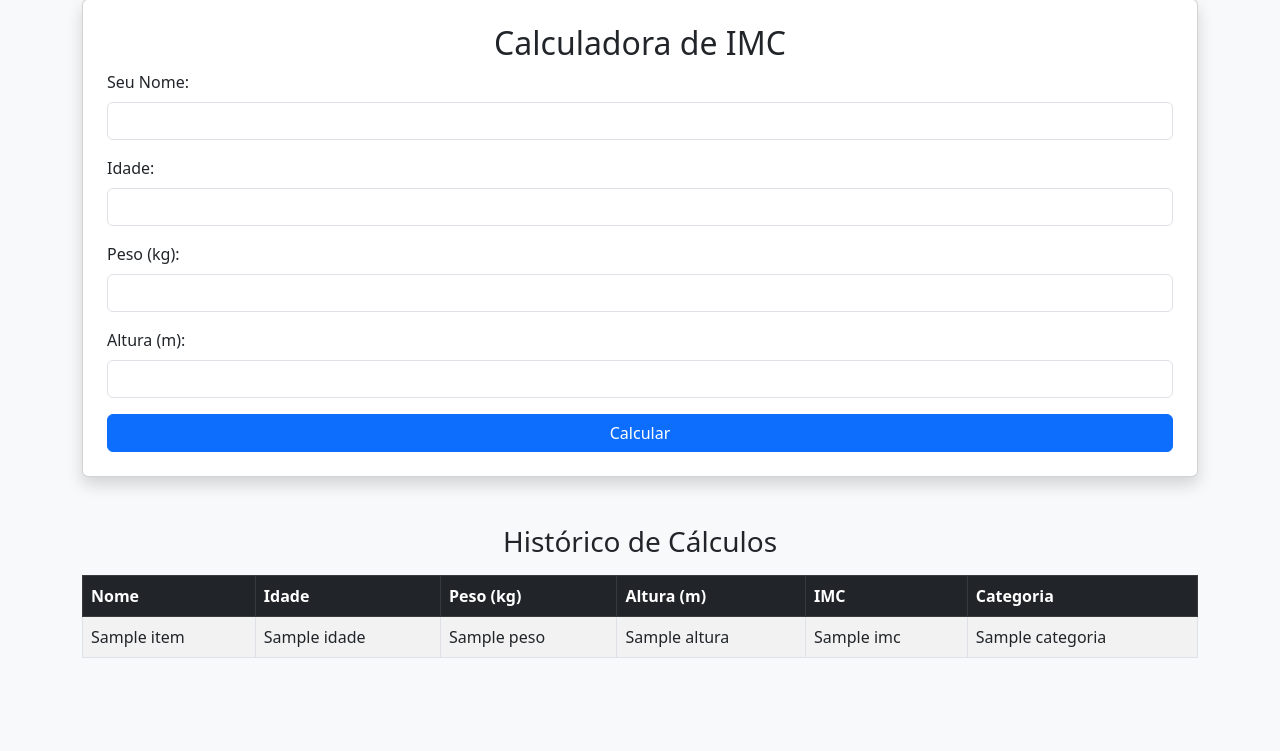
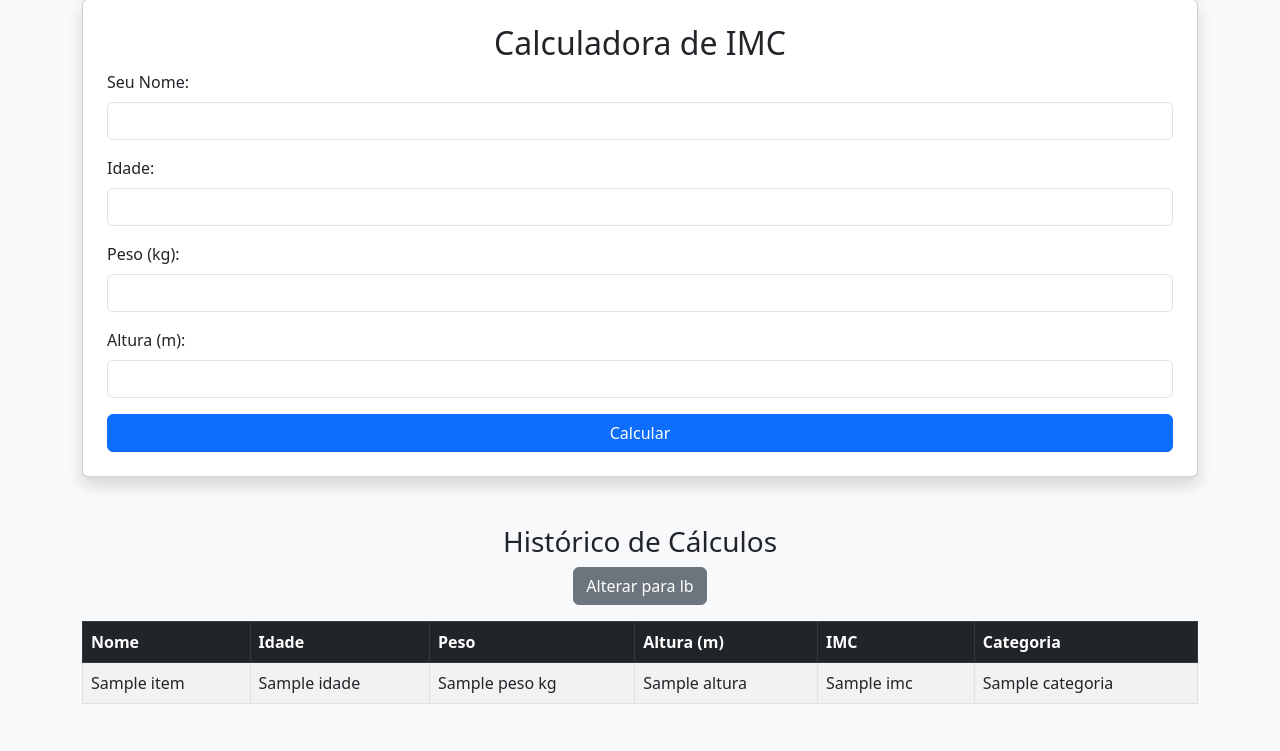
Before and after one commit to GabrielSRezende/CalculadoraIMC, a Flask app: template templates/index.html in a window 1280 px wide. Shown: the part 49-800 px from the top of the page. Run offline with Flask 3, Linux system fonts and the light colour scheme; the template is opened without the code that fills it: most values are stand-ins (such as "Sample title", 1, 10 or a date in 2020).

Commit message:
Adicionar conversor de KG - Lb e altura - Ft

```diff
--- a/templates/index.html
+++ b/templates/index.html
@@ -36,14 +36,21 @@
             </form>
         </div>
 
+        {% if historico %}
         <div class="mt-5">
             <h3 class="text-center">Histórico de Cálculos</h3>
-            <table class="table table-striped table-bordered mt-3">
+
+            <!-- Botão para alternar unidade -->
+            <div class="text-center mb-3">
+                <button id="toggleBtn" class="btn btn-secondary" onclick="toggleUnidade()">Alterar para lb</button>
+            </div>
+
+            <table class="table table-striped table-bordered">
                 <thead class="table-dark">
                     <tr>
                         <th>Nome</th>
                         <th>Idade</th>
-                        <th>Peso (kg)</th>
+                        <th>Peso</th>
                         <th>Altura (m)</th>
                         <th>IMC</th>
                         <th>Categoria</th>
@@ -54,7 +61,7 @@
                     <tr>
                         <td>{{ item.nome }}</td>
                         <td>{{ item.idade }}</td>
-                        <td>{{ item.peso }}</td>
+                        <td class="peso" data-peso="{{ item.peso }}">{{ item.peso }} kg</td>
                         <td>{{ item.altura }}</td>
                         <td>{{ item.imc }}</td>
                         <td>{{ item.categoria }}</td>
@@ -63,7 +70,29 @@
                 </tbody>
             </table>
         </div>
+        {% endif %}
     </div>
+
+    <script>
+        let isKg = true;
+
+        function toggleUnidade() {
+            const pesoElements = document.querySelectorAll(".peso");
+            const btn = document.getElementById("toggleBtn");
+
+            pesoElements.forEach(el => {
+                let pesoAtual = parseFloat(el.getAttribute("data-peso"));
+                if (isKg) {
+                    el.innerText = (pesoAtual * 2.20462).toFixed(2) + " lb";
+                } else {
+                    el.innerText = pesoAtual.toFixed(2) + " kg";
+                }
+            });
+
+            isKg = !isKg;
+            btn.innerText = isKg ? "Alterar para lb" : "Alterar para kg";
+        }
+    </script>
 
     <script src="https://cdn.jsdelivr.net/npm/bootstrap@5.3.0/dist/js/bootstrap.bundle.min.js"></script>
 </body>
```
